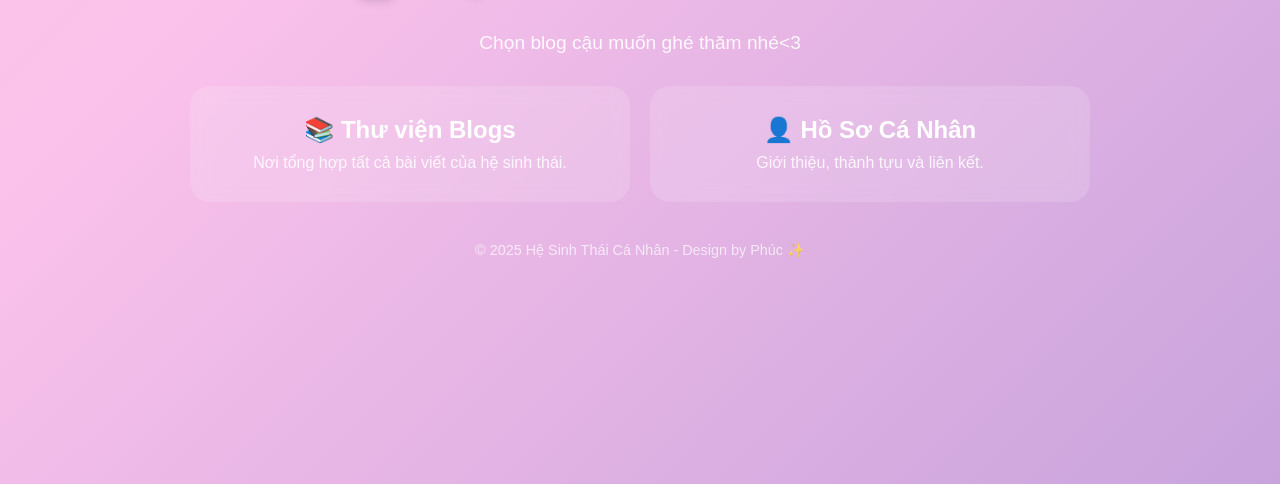
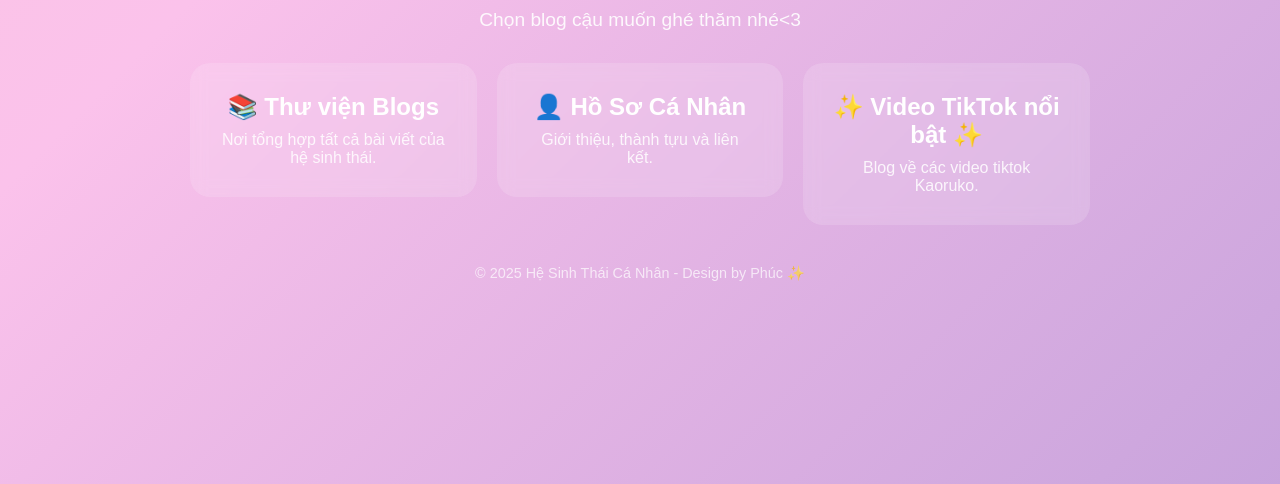
Before and after one commit to PhanPhuc12300/PhanPhuc12300.github.io, a plain HTML site: page index.html in a window 1280 px wide. Shown: the part 316-800 px from the top of the page. Drawn offline with Linux system fonts and the light colour scheme.

Commit message:
Update index.html

```diff
--- a/index.html
+++ b/index.html
@@ -90,6 +90,7 @@
   <p>Chọn blog cậu muốn ghé thăm nhé<3</p>
 
   <div class="blog-links">
+
     <a href="blogs.html">
       <div class="card">
         <h2>📚 Thư viện Blogs</h2>
@@ -103,6 +104,14 @@
         <p>Giới thiệu, thành tựu và liên kết.</p>
       </div>
     </a>
+
+    <a href="tiktok.html">
+      <div class="card">
+        <h2>✨ Video TikTok nổi bật ✨</h2>
+        <p>Blog về các video tiktok Kaoruko.</p>
+      </div>
+    </a>
+
   </div>
 
   <footer>© 2025 Hệ Sinh Thái Cá Nhân - Design by Phúc ✨</footer>
```
